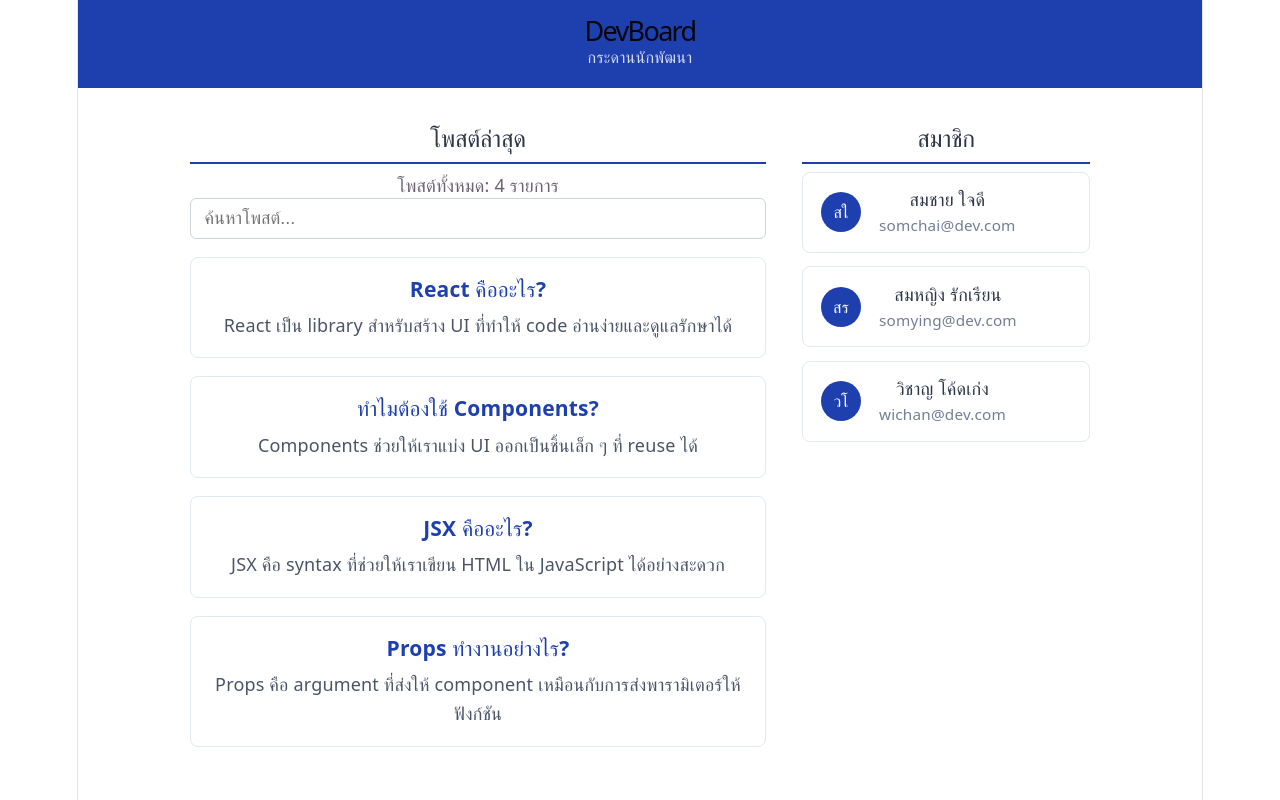
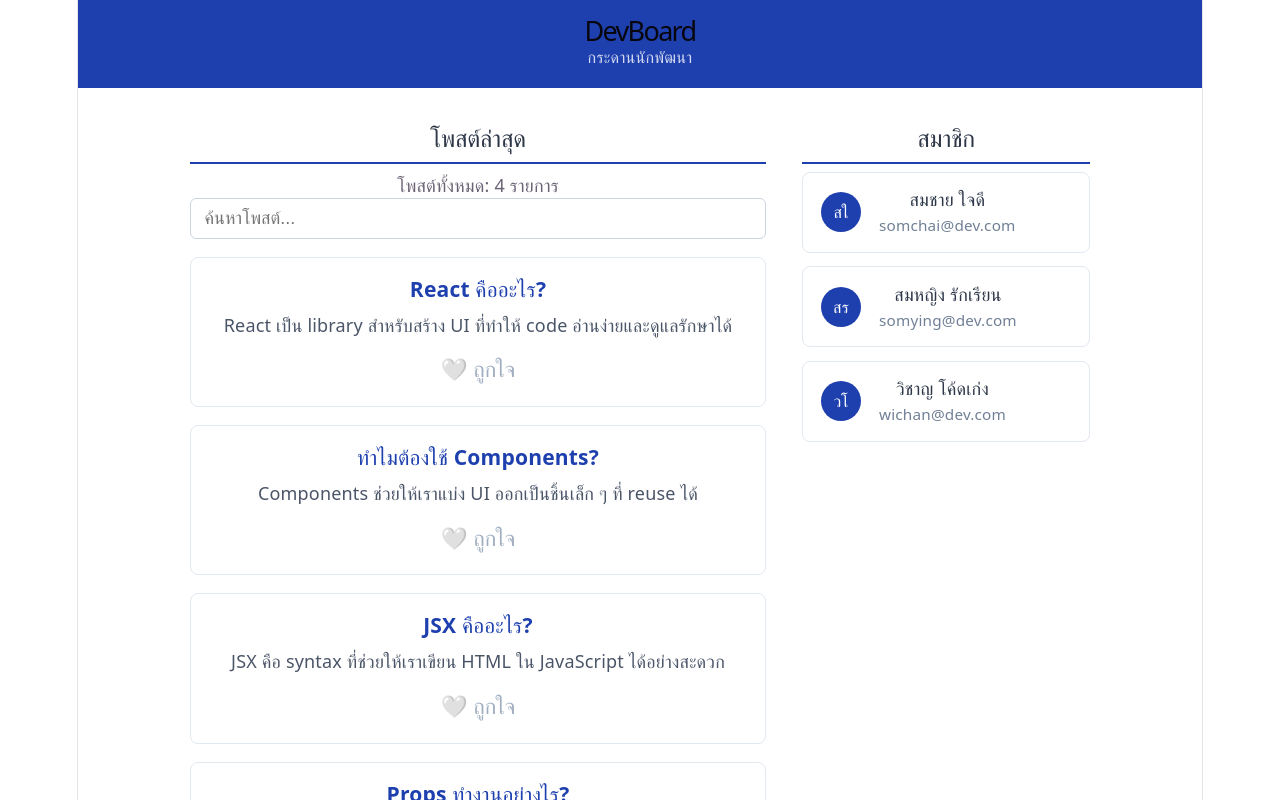
Before and after one commit to Theeradetch/devboard-67160031, a React (Vite) app: page / in a window 1280 px wide. Shown: the top 800 px of the page. Built offline with nearby package versions, Linux system fonts and the light colour scheme.

Commit message:
Task2 Act2

```diff
--- a/src/components/PostCard.jsx
+++ b/src/components/PostCard.jsx
@@ -1,4 +1,4 @@
-function PostCard({ title, body }) {
+function PostCard({ title, body, isFavorite, onToggleFavorite }) {
   return (
     <div
       style={{
@@ -10,7 +10,25 @@ function PostCard({ title, body }) {
       }}
     >
       <h3 style={{ margin: "0 0 0.5rem", color: "#1e40af" }}>{title}</h3>
-      <p style={{ margin: 0, color: "#4a5568", lineHeight: 1.6 }}>{body}</p>
+      <p style={{ margin: "0 0 0.75rem", color: "#4a5568", lineHeight: 1.6 }}>
+        {body}
+      </p>
+
+      {/* ปุ่มถูกใจ */}
+      <button
+        onClick={onToggleFavorite}
+        style={{
+          background: "none",
+          border: "none",
+          cursor: "pointer",
+          fontSize: "1.2rem",
+          padding: "0.25rem 0.5rem",
+          borderRadius: "4px",
+          color: isFavorite ? "#e53e3e" : "#a0aec0",
+        }}
+      >
+        {isFavorite ? "❤️ ถูกใจแล้ว" : "🤍 ถูกใจ"}
+      </button>
     </div>
   );
 }
```
